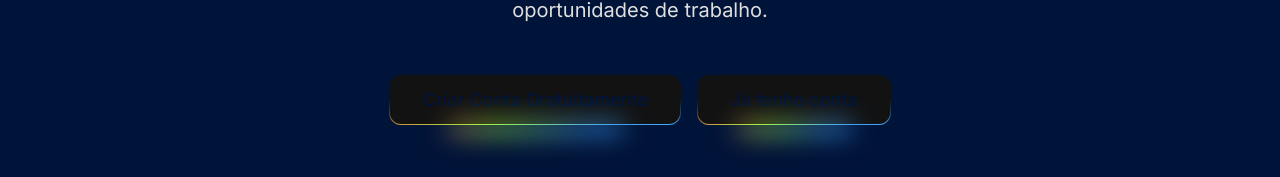
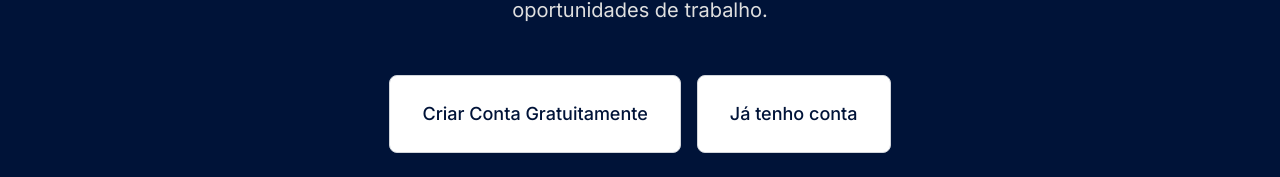
Before and after one commit to ericlmello/farol_v2_2, a Next.js app in the folder frontend/: page / in a window 1280 px wide. Shown: the part 549-726 px from the top of the page. Built offline with nearby package versions, Linux system fonts and the light colour scheme; no server answers.

Commit message:
Update page.tsx

```diff
--- a/frontend/src/app/page.tsx
+++ b/frontend/src/app/page.tsx
@@ -37,14 +37,14 @@ export default function Home() {
             {/* Botões */}
             <div className="flex flex-col sm:flex-row gap-4 justify-center mb-16">
               <Link href="/register">
-                <RainbowButton className="text-lg px-8 py-6">
+                <button className="bg-white text-gray-900 border border-gray-300 hover:bg-gray-100 font-medium rounded-lg text-lg px-8 py-6 transition-colors duration-200">
                   Criar Conta Gratuitamente
-                </RainbowButton>
+                </button>
               </Link>
               <Link href="/login">
-                <RainbowButton className="text-lg px-8 py-6">
-                  Já tenho conta
-                </RainbowButton>
+                <button className="bg-white text-gray-900 border border-gray-300 hover:bg-gray-100 font-medium rounded-lg text-lg px-8 py-6 transition-colors duration-200">
+                 Já tenho conta
+                </button>
               </Link>
             </div>
 
```
